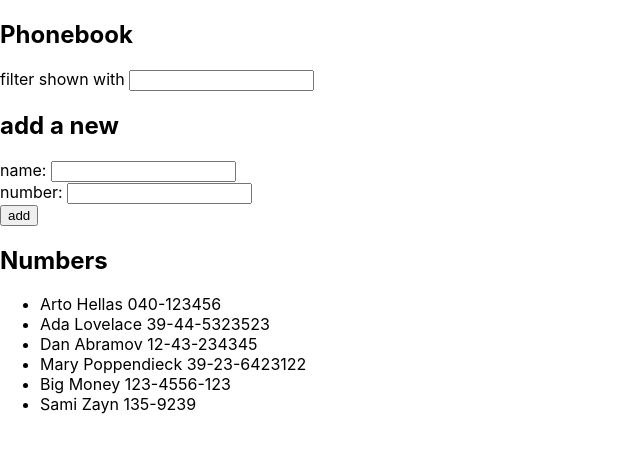
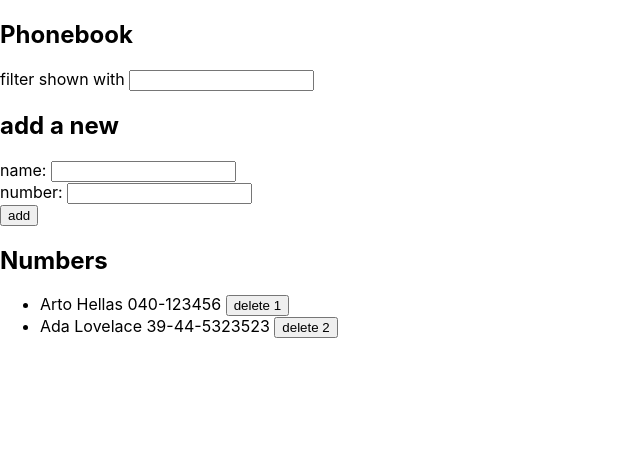
Before and after one commit to JSE955/fso-phonebook, a React (Create React App) app: page / in a window 1280 px wide. Shown: the top 452 px of the page, without its empty margins (0-640 px from the left). Built offline with nearby package versions, Linux system fonts and the light colour scheme; data requests are answered from the project's data file.

Commit message:
Implemented delete button

```diff
--- a/db.json
+++ b/db.json
@@ -9,26 +9,6 @@
       "name": "Ada Lovelace",
       "number": "39-44-5323523",
       "id": 2
-    },
-    {
-      "name": "Dan Abramov",
-      "number": "12-43-234345",
-      "id": 3
-    },
-    {
-      "name": "Mary Poppendieck",
-      "number": "39-23-6423122",
-      "id": 4
-    },
-    {
-      "name": "Big Money",
-      "number": "123-4556-123",
-      "id": 5
-    },
-    {
-      "name": "Sami Zayn",
-      "number": "135-9239",
-      "id": 6
     }
   ]
 }
--- a/src/App.js
+++ b/src/App.js
@@ -1,4 +1,3 @@
-import axios from 'axios'
 import { useEffect, useState } from 'react'
 import personsService from './services/persons'
 
@@ -36,6 +35,12 @@ const App = () => {
     setNewNumber('')
   }
 
+  const deletePerson = (id) => {
+    personsService
+      .removePerson(id)
+      .then(setPersons(persons.filter(person => person.id !== id)))
+  }
+
   const handleNameChange = (event) => {
     setNewName(event.target.value)
   }
@@ -68,25 +73,31 @@ const App = () => {
         </div>
       </form>
       <h2>Numbers</h2>
-      <Numbers filter={filter} persons={persons} />
+      <Numbers filter={filter} persons={persons} forButton={deletePerson}/>
     </div>
   )
 }
 
-const Numbers = ({filter, persons}) => {
+const Numbers = ({filter, persons, forButton}) => {
   if (filter === "") {
     return (
       <ul>
-        {persons.map(person => <li key={person.name}>{person.name} {person.number}</li>)}
+        {persons.map(person => <li key={person.id}>{person.name} {person.number} <DeleteButton id={person.id} deletion={forButton}/></li>)}
       </ul>
     )
   }
   const filteredPersons = persons.filter(person => person.name.toLowerCase().startsWith(filter.toLowerCase()))
   return (
     <ul>
-      {filteredPersons.map(person => <li key={person.name}>{person.name} {person.number}</li>)}
+      {filteredPersons.map(person => <li key={person.id}>{person.name} {person.number} <DeleteButton id={person.id} deletion={forButton}/></li>)}
     </ul>
   )
 }
 
+const DeleteButton = ({id, deletion}) => {
+  return (
+    <button onClick={() => deletion(id)}>delete {id}</button>
+  )
+}
+
 export default App
--- a/src/services/persons.js
+++ b/src/services/persons.js
@@ -11,4 +11,9 @@ const create = (newPerson) => {
     return request.then(response => response.data)
 }
 
-export default {getAll, create}
+const removePerson = (id) => {
+    const request = axios.delete(`${baseUrl}/${id}`)
+    return request.then(response => response.data)
+}
+
+export default { getAll, create, removePerson }
```
